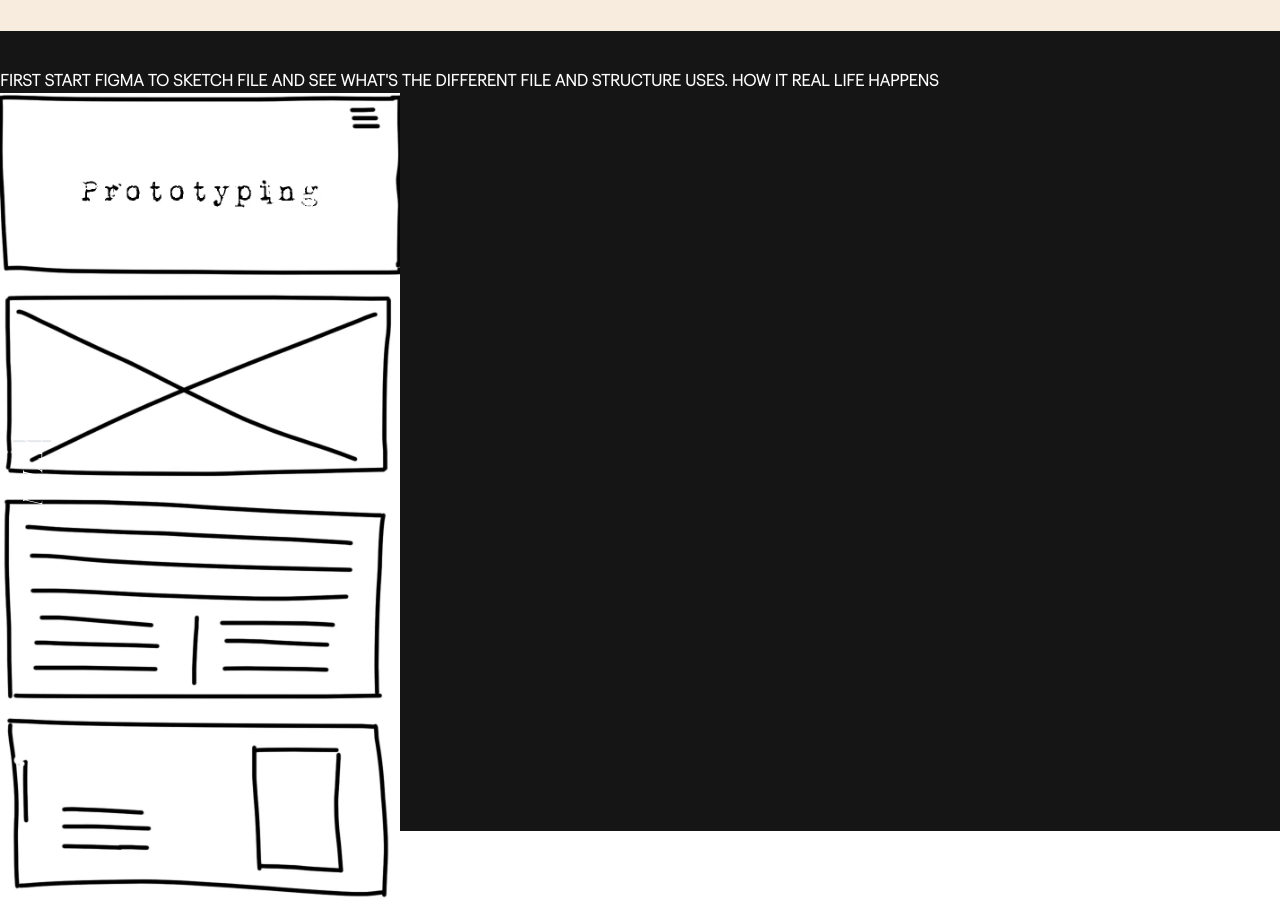
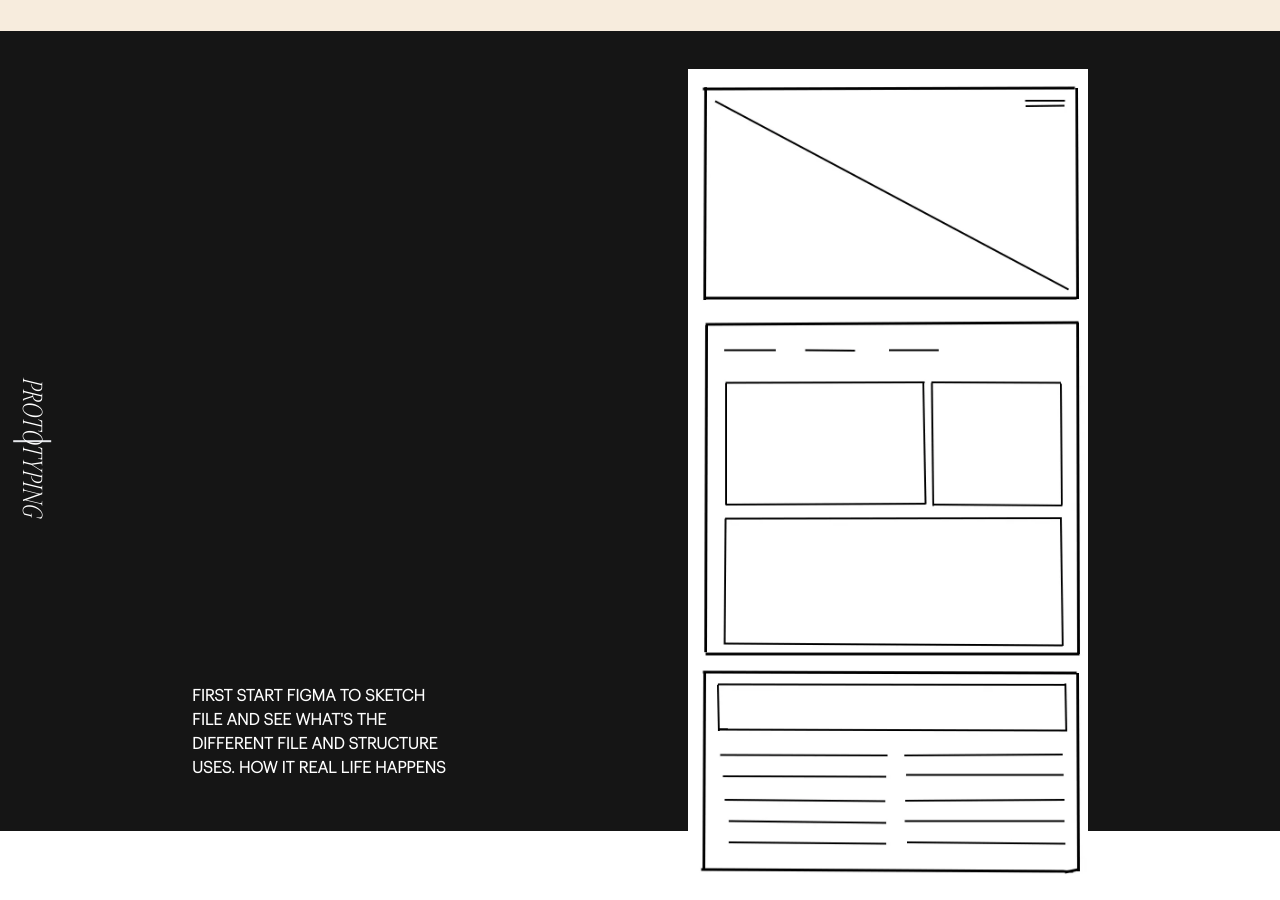
Before and after one commit to ahmedrimon/anonno--portfolio, a Next.js app: page / in a window 1280 px wide. Shown: the part 990-1890 px from the top of the page. Built offline with nearby package versions, Linux system fonts and the light colour scheme.

Commit message:
added image

```diff
--- a/components/Screen/Screen.tsx
+++ b/components/Screen/Screen.tsx
@@ -1,5 +1,5 @@
 import Image from "next/image"
-import prototype from '../../images/Ptototyping.webp';
+import prototype from '../../images/Prototype.webp';
 
 export default function Screen() {
 
@@ -7,12 +7,14 @@ export default function Screen() {
           <div className="relative rotate-90 w-[5%] top-[45%] border-r-2">
                <h1 className="font-cardinal font-normal text-[2vw]">PROTOTYPING</h1>
           </div>
-          <div>
-               <h3 className="font-graphik font-bold text-[16px] leading-6 uppercase">First start Figma to sketch file and see what's the different file and structure uses. how it real life happens</h3>
-          </div>
-          <div>
-               <Image src={prototype} alt="prototyping image" width="400" height="400" />
-          </div>
+          <section className="flex justify-center items-center">
+               <div className="flex justify-start mt-[32em] w-[20%]">
+                    <h3 className="font-graphik font-bold text-[16px] leading-6 uppercase">First start Figma to sketch file and see what's the different file and structure uses. how it real life happens</h3>
+               </div>
+               <div className="flex justify-end w-[50%]">
+                    <Image src={prototype} alt="prototyping image" width="400" height="400" />
+               </div>
+          </section>
      </section>
 
 }
```
Also changed, not shown: images/Prototype.webp (added).
